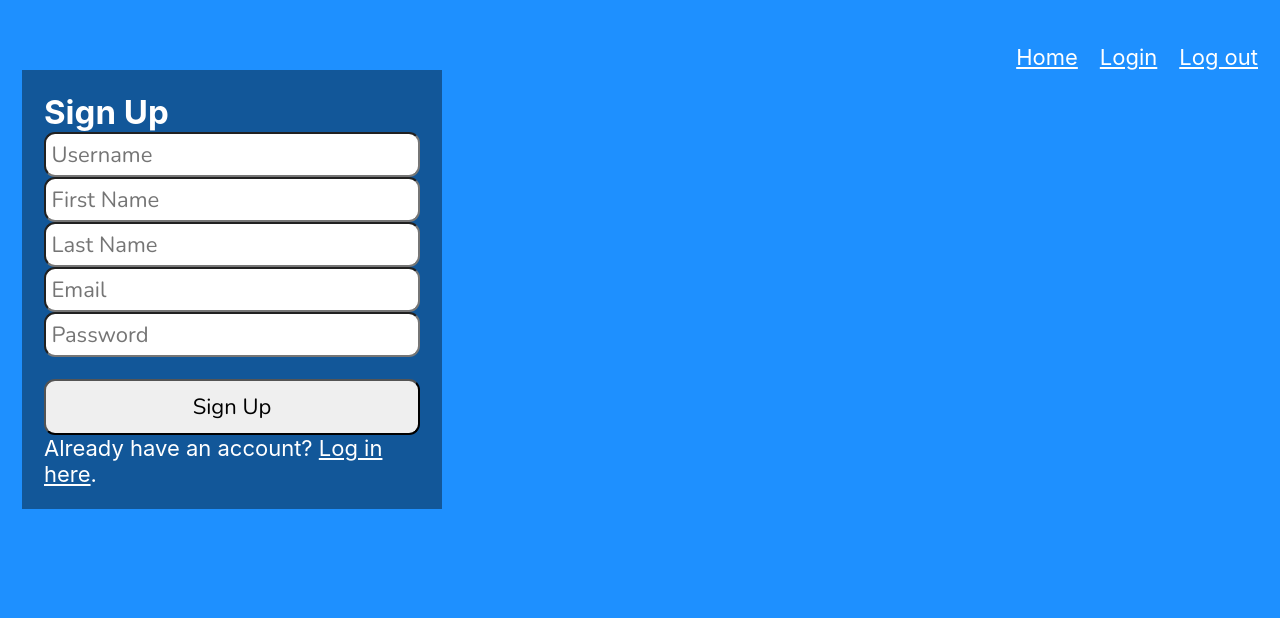
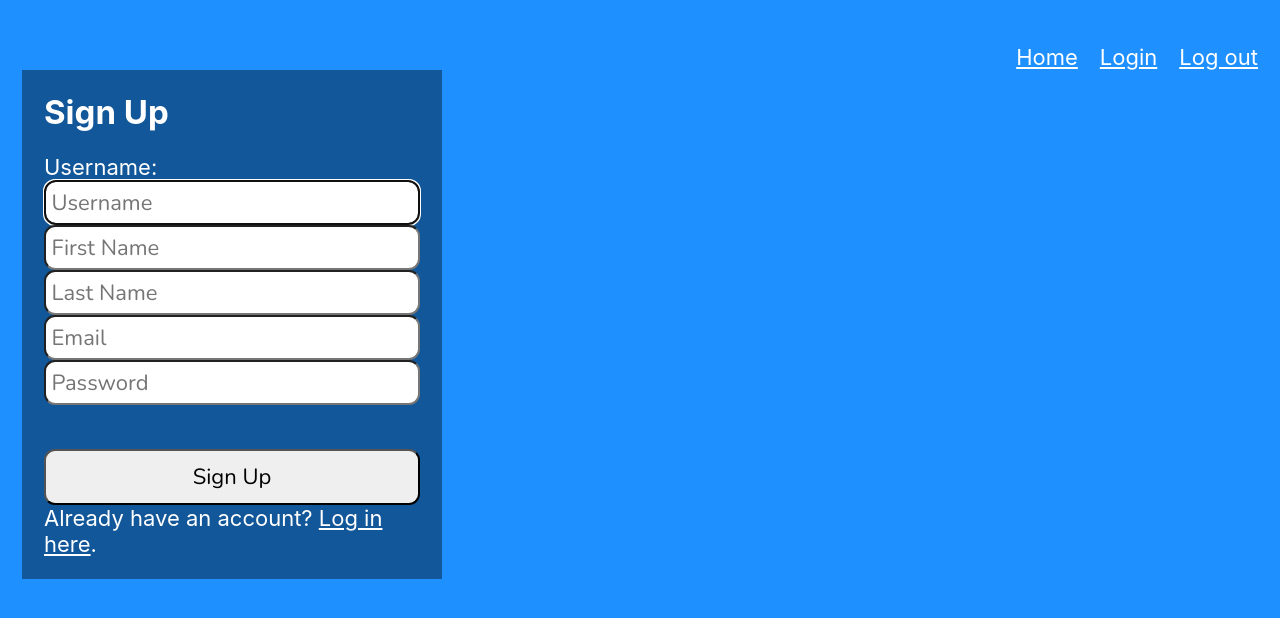
Before and after one commit to imasharc/ShaReCon, a React (Create React App) app in the folder frontend/: page /signup in a window 1280 px wide. Shown: the top 618 px of the page. Built offline with nearby package versions, Linux system fonts and the light colour scheme.

Commit message:
Change & style username input
Introduce accessibility changes

```diff
--- a/frontend/src/components/SignupForm.jsx
+++ b/frontend/src/components/SignupForm.jsx
@@ -102,13 +102,33 @@ function SignupForm() {
 
   return (
     <section>
-      <h2>Sign Up</h2>
+      <h1>Sign Up</h1>
+      <form>
+        <label htmlFor='username'>
+          Username:
+          <FontAwesomeIcon icon={faCheck} className={validUsername ? "valid" : "hide"} />
+          <FontAwesomeIcon icon={faTimes} className={validUsername || !username ? "hide" : "invalid"} />
+        </label>
         <input
-        type="text"
-        placeholder="Username"
+          type='text'
+          id='username'
+          placeholder='Username'
+          ref={userRef}
+          autoComplete='off'
           value={username}
           onChange={(e) => setUsername(e.target.value)}
+          required
+          aria-invalid={validUsername ? 'false' : 'true'}
+          aria-describedby='uidnote'
+          onFocus={() => setUsernameFocus(true)}
+          onBlur={() => setUsernameFocus(false)}
         />
+        <p id="uidnote" className={usernameFocus && username && !validUsername ? "instructions" : "offscreen"}>
+          <FontAwesomeIcon icon={faInfoCircle} />
+          4 to 24 characters.<br />
+          Must begin with a letter.<br />
+          Letters, numbers, underscores, hyphens allowed.
+        </p>
         <input
           type="text"
           placeholder="First Name"
@@ -133,6 +153,7 @@ function SignupForm() {
           value={password}
           onChange={(e) => setPassword(e.target.value)}
         />
+      </form>
       <button onClick={handleSignup}>Sign Up</button>
       <p ref={errRef} className={error ? "errmsg" : "offscreen"} aria-live="assertive">{error}</p>
       <p>
```
Lines whose indentation alone changed are shown as unchanged.
